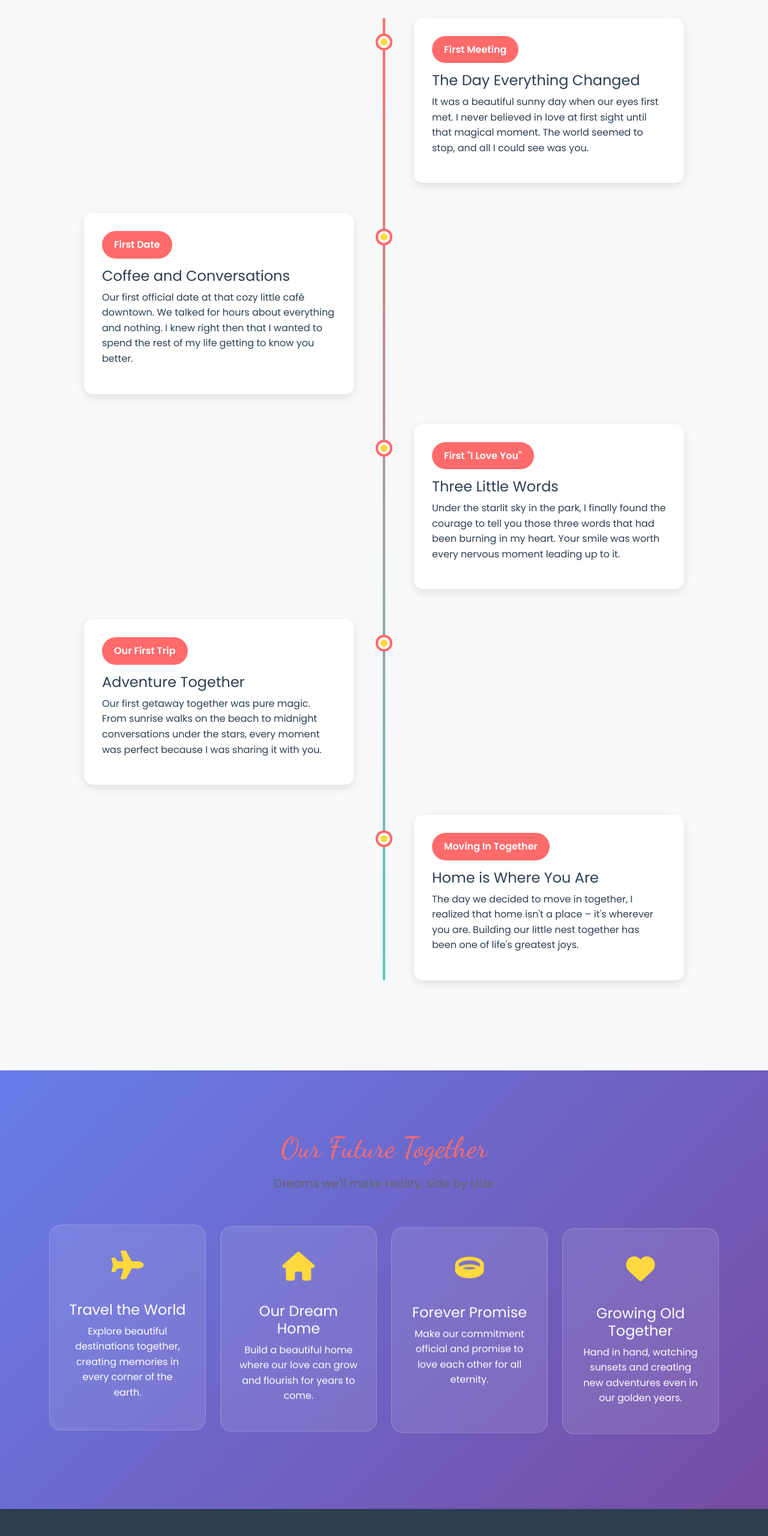
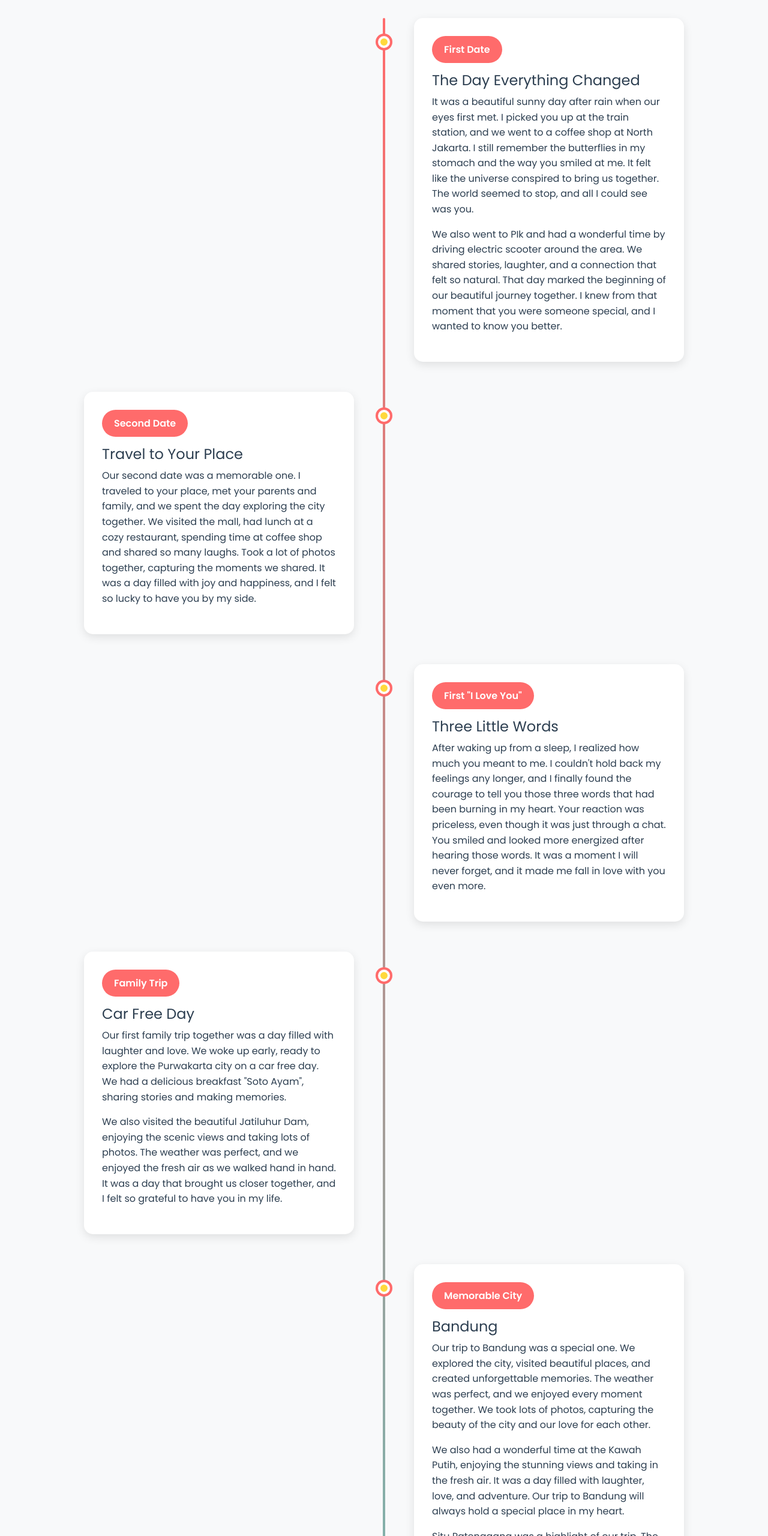
Before and after one commit to FernandoChai/our-love, a plain HTML site: page index.html in a window 1280 px wide. Shown: the part 5246-7806 px from the top of the page at 60% size. Drawn offline with nearby package versions, Linux system fonts and the light colour scheme.

Commit message:
update memory path

```diff
--- a/index.html
+++ b/index.html
@@ -816,18 +816,36 @@
 
                 <div class="timeline-item fade-in">
                     <div class="timeline-content">
-                        <div class="timeline-date">First Meeting</div>
+                        <div class="timeline-date">First Date</div>
                         <h4>The Day Everything Changed</h4>
-                        <p>It was a beautiful sunny day when our eyes first met. I never believed in love at first sight until that magical moment. The world seemed to stop, and all I could see was you.</p>
+                        <p>
+                            It was a beautiful sunny day after rain when our eyes first met.
+                            I picked you up at the train station, and we went to a coffee shop at North Jakarta.
+                            I still remember the butterflies in my stomach and the way you smiled at me.
+                            It felt like the universe conspired to bring us together.
+                            The world seemed to stop, and all I could see was you.
+                        </p>
+                        <p>
+                            We also went to PIk and had a wonderful time by driving electric scooter around the area.
+                            We shared stories, laughter, and a connection that felt so natural.
+                            That day marked the beginning of our beautiful journey together.
+                            I knew from that moment that you were someone special, and I wanted to know you better.
+                        </p>
                     </div>
                     <div class="timeline-dot"></div>
                 </div>
 
-                <div class="timeline-item fade-in">
+                 <div class="timeline-item fade-in">
                     <div class="timeline-content">
-                        <div class="timeline-date">First Date</div>
-                        <h4>Coffee and Conversations</h4>
-                        <p>Our first official date at that cozy little café downtown. We talked for hours about everything and nothing. I knew right then that I wanted to spend the rest of my life getting to know you better.</p>
+                        <div class="timeline-date">Second Date</div>
+                        <h4>Travel to Your Place</h4>
+                        <p>
+                            Our second date was a memorable one.
+                            I traveled to your place, met your parents and family, and we spent the day exploring the city together.
+                            We visited the mall, had lunch at a cozy restaurant, spending time at coffee shop and shared so many laughs.
+                            Took a lot of photos together, capturing the moments we shared.
+                            It was a day filled with joy and happiness, and I felt so lucky to have you by my side.
+                        </p>
                     </div>
                     <div class="timeline-dot"></div>
                 </div>
@@ -836,25 +854,86 @@
                     <div class="timeline-content">
                         <div class="timeline-date">First "I Love You"</div>
                         <h4>Three Little Words</h4>
-                        <p>Under the starlit sky in the park, I finally found the courage to tell you those three words that had been burning in my heart. Your smile was worth every nervous moment leading up to it.</p>
+                        <p>
+                            After waking up from a sleep, I realized how much you meant to me.
+                            I couldn't hold back my feelings any longer, and I finally found the courage to tell you those three words that had been burning in my heart.
+                            Your reaction was priceless, even though it was just through a chat.
+                            You smiled and looked more energized after hearing those words.
+                            It was a moment I will never forget, and it made me fall in love with you even more.
+                        </p>
                     </div>
                     <div class="timeline-dot"></div>
                 </div>
 
                 <div class="timeline-item fade-in">
                     <div class="timeline-content">
-                        <div class="timeline-date">Our First Trip</div>
-                        <h4>Adventure Together</h4>
-                        <p>Our first getaway together was pure magic. From sunrise walks on the beach to midnight conversations under the stars, every moment was perfect because I was sharing it with you.</p>
+                        <div class="timeline-date">Family Trip</div>
+                        <h4>Car Free Day</h4>
+                        <p>
+                            Our first family trip together was a day filled with laughter and love.
+                            We woke up early, ready to explore the Purwakarta city on a car free day.
+                            We had a delicious breakfast "Soto Ayam", sharing stories and making memories.
+                        </p>
+                        <p>
+                            We also visited the beautiful Jatiluhur Dam, enjoying the scenic views and taking lots of photos.
+                            The weather was perfect, and we enjoyed the fresh air as we walked hand in hand.
+                            It was a day that brought us closer together, and I felt so grateful to have you in my life.
+                        </p>
                     </div>
                     <div class="timeline-dot"></div>
                 </div>
 
                 <div class="timeline-item fade-in">
                     <div class="timeline-content">
-                        <div class="timeline-date">Moving In Together</div>
-                        <h4>Home is Where You Are</h4>
-                        <p>The day we decided to move in together, I realized that home isn't a place – it's wherever you are. Building our little nest together has been one of life's greatest joys.</p>
+                        <div class="timeline-date">Memorable City</div>
+                        <h4>Bandung</h4>
+                        <p>
+                            Our trip to Bandung was a special one.
+                            We explored the city, visited beautiful places, and created unforgettable memories.
+                            The weather was perfect, and we enjoyed every moment together.
+                            We took lots of photos, capturing the beauty of the city and our love for each other.
+                        </p>
+                        <p>
+                            We also had a wonderful time at the Kawah Putih, enjoying the stunning views and taking in the fresh air.
+                            It was a day filled with laughter, love, and adventure.
+                            Our trip to Bandung will always hold a special place in my heart.
+                        </p>
+                        <p>
+                            Situ Patenggang was a highlight of our trip.
+                            The serene lake and the surrounding tea plantations created a magical atmosphere.
+                            Cold breeze, the sound of nature, and the beauty of the place made it a perfect spot for us to relax and enjoy each other's company.
+                        </p>
+                        <p>
+                            I cherish every moment we spent together, and I look forward to many more adventures with you.
+                            You are my love, my partner, and my best friend.
+                            I can't wait to see what the future holds for us.
+                        </p>
+                    </div>
+                    <div class="timeline-dot"></div>
+                </div>
+
+                <div class="timeline-item fade-in">
+                    <div class="timeline-content">
+                        <div class="timeline-date">Family Gathering</div>
+                        <h4>Loji</h4>
+                        <p>
+                            Enjoying curug bandung with her family was a delightful experience.
+                            The sound of the water cascading down the rocks was soothing, and the lush greenery surrounding us created a peaceful atmosphere.
+                            We spent quality time together, sharing stories, and laughter as we took in the beauty of nature.
+                        </p>
+                    </div>
+                    <div class="timeline-dot"></div>
+                </div>
+
+                <div class="timeline-item fade-in">
+                    <div class="timeline-content">
+                        <div class="timeline-date">First Movie Date</div>
+                        <h4>Sore: Istri dari Masa Depan</h4>
+                        <p>
+                            Watching "Sore: Istri dari Masa Depan" together was a memorable experience.
+                            The film's storyline resonated with us.
+                            We shared our thoughts and feelings about the characters, and it sparked some deep conversations between us.
+                        </p>
                     </div>
                     <div class="timeline-dot"></div>
                 </div>
```
